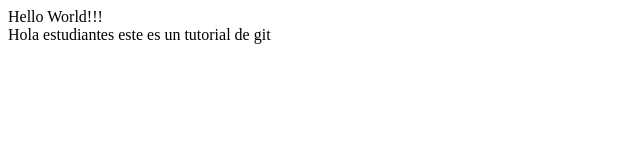
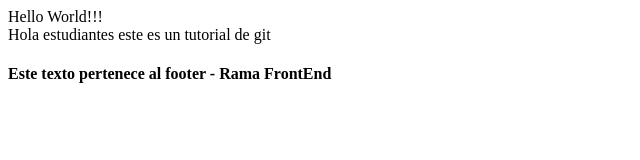
Before and after one commit to hovanegasr/Proyecto_Web, a plain HTML site: page index.html in a window 1280 px wide. Shown: the whole page, without its empty margins (0-640 px from the left). Drawn offline with Linux system fonts and the light colour scheme.

Commit message:
Se adiciona Footer - Rama FrontEnd

```diff
--- a/index.html
+++ b/index.html
@@ -13,4 +13,7 @@
 
     </article>
 </body>
+<footer>
+<h4>Este texto pertenece al footer - Rama FrontEnd</h4>
+</footer>
 </html>
```
